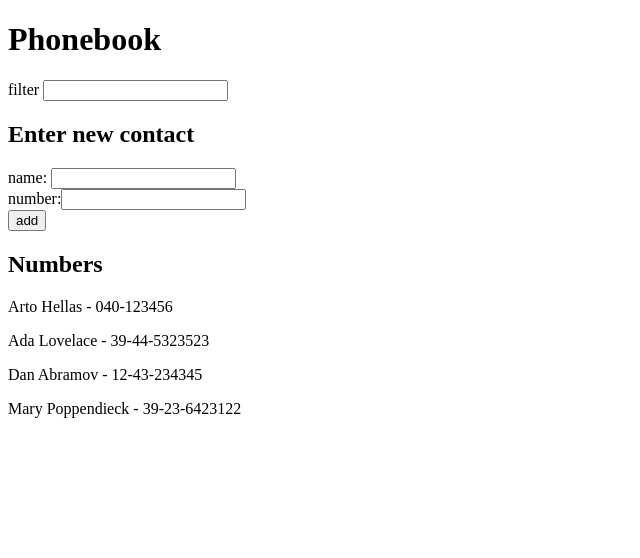
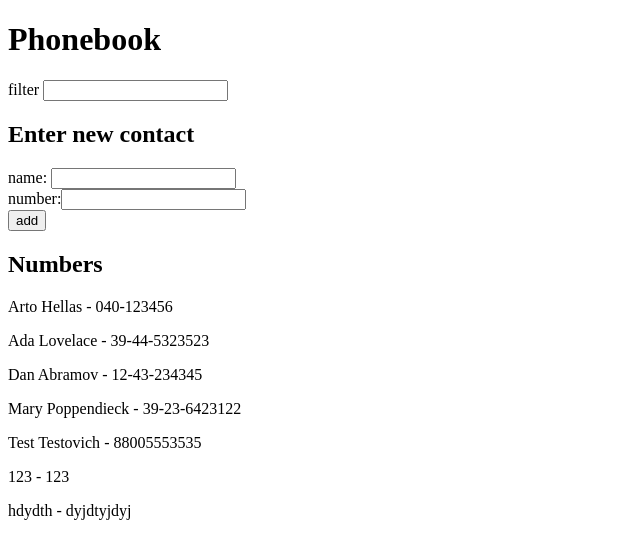
Before and after one commit to aii23/fullstackopen, a React (Vite) app in the folder part2/phonebook/: page / in a window 1280 px wide. Shown: the top 558 px of the page, without its empty margins (0-640 px from the left). Built offline with nearby package versions, Linux system fonts and the light colour scheme; data requests are answered from the project's data file.

Commit message:
Update done

```diff
--- /dev/null
+++ b/part2/phonebook/db.json
@@ -0,0 +1,39 @@
+{
+  "persons": [
+    {
+      "name": "Arto Hellas",
+      "number": "040-123456",
+      "id": 1
+    },
+    {
+      "name": "Ada Lovelace",
+      "number": "39-44-5323523",
+      "id": 2
+    },
+    {
+      "name": "Dan Abramov",
+      "number": "12-43-234345",
+      "id": 3
+    },
+    {
+      "name": "Mary Poppendieck",
+      "number": "39-23-6423122",
+      "id": 4
+    },
+    {
+      "name": "Test Testovich",
+      "number": "88005553535",
+      "id": 5
+    },
+    {
+      "name": "123",
+      "number": "123",
+      "id": 6
+    },
+    {
+      "name": "hdydth",
+      "number": "dyjdtyjdyj",
+      "id": 7
+    }
+  ]
+}
--- a/part2/phonebook/package.json
+++ b/part2/phonebook/package.json
@@ -10,6 +10,7 @@
     "preview": "vite preview"
   },
   "dependencies": {
+    "axios": "^1.6.0",
     "react": "^18.2.0",
     "react-dom": "^18.2.0"
   },
@@ -21,6 +22,7 @@
     "eslint-plugin-react": "^7.32.2",
     "eslint-plugin-react-hooks": "^4.6.0",
     "eslint-plugin-react-refresh": "^0.4.3",
+    "json-server": "^0.17.4",
     "vite": "^4.4.5"
   }
 }
--- a/part2/phonebook/src/App.jsx
+++ b/part2/phonebook/src/App.jsx
@@ -1,24 +1,26 @@
-import { useState } from "react";
+import { useState, useEffect } from "react";
+import phonebookService from "./services/phonebook";
 import { InputForm } from "./InputForm";
 import { Contacts } from "./Contacts";
 import { Filter } from "./Filter";
 
 const App = () => {
-    const [persons, setPersons] = useState([
-        { name: "Arto Hellas", number: "040-123456" },
-        { name: "Ada Lovelace", number: "39-44-5323523" },
-        { name: "Dan Abramov", number: "12-43-234345" },
-        { name: "Mary Poppendieck", number: "39-23-6423122" },
-    ]);
+    const [persons, setPersons] = useState([]);
 
     const [filter, setFilter] = useState("");
 
+    useEffect(() => {
+        phonebookService.getAll().then((data) => setPersons(data));
+    }, []);
+
     const addPerson = (newPerson) => {
         if (persons.some((person) => person.name == newPerson.name)) {
-            return false;
+            throw "Duplicate";
         }
-        setPersons(persons.concat(newPerson));
-        return true;
+
+        return phonebookService.addContact(newPerson).then((returnedPerson) => {
+            setPersons(persons.concat(returnedPerson));
+        });
     };
 
     return (
--- a/part2/phonebook/src/InputForm.jsx
+++ b/part2/phonebook/src/InputForm.jsx
@@ -10,17 +10,18 @@ export const InputForm = ({ addPerson }) => {
 
     const onContactSubmit = (event) => {
         event.preventDefault();
-        if (
-            addPerson({
-                name: newName,
-                number: newNumber,
+
+        addPerson({
+            name: newName,
+            number: newNumber,
+        })
+            .then(() => {
+                setNewName("");
+                setNewNumber("");
             })
-        ) {
-            setNewName("");
-            setNewNumber("");
-        } else {
-            alert(`Contact with name ${newName} already exists`);
-        }
+            .catch((error) => {
+                console.log(error);
+            });
     };
 
     return (
--- /dev/null
+++ b/part2/phonebook/src/services/phonebook.js
@@ -0,0 +1,22 @@
+import axios from "axios";
+const baseUrl = "http://localhost:3001/persons";
+
+const getAll = () => {
+    return axios.get(baseUrl).then((response) => response.data);
+};
+
+const addContact = (contact) => {
+    return axios.post(`${baseUrl}`, contact).then((response) => response.data);
+};
+
+const updateContact = (contact) => {
+    return axios
+        .put(`${baseUrl}/${contact.id}`)
+        .then((response) => response.data);
+};
+
+const removeContact = (id) => {
+    return axios.delete(`${baseUrl}/id`).then((responnse) => response.data);
+};
+
+export default { getAll, addContact, updateContact, removeContact };
```
Also changed, not shown: 1 other file (tests, documents, lock files or other folders).
